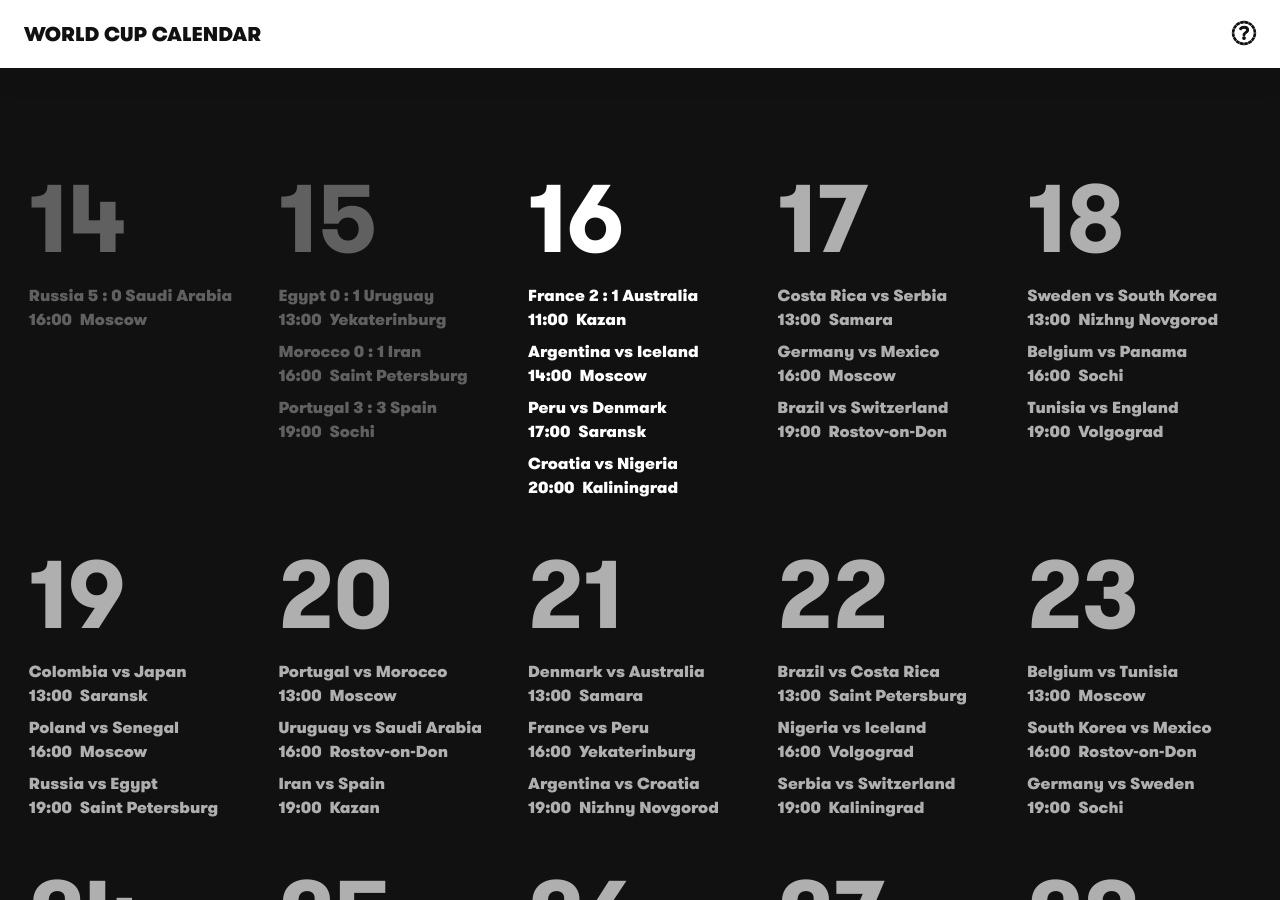
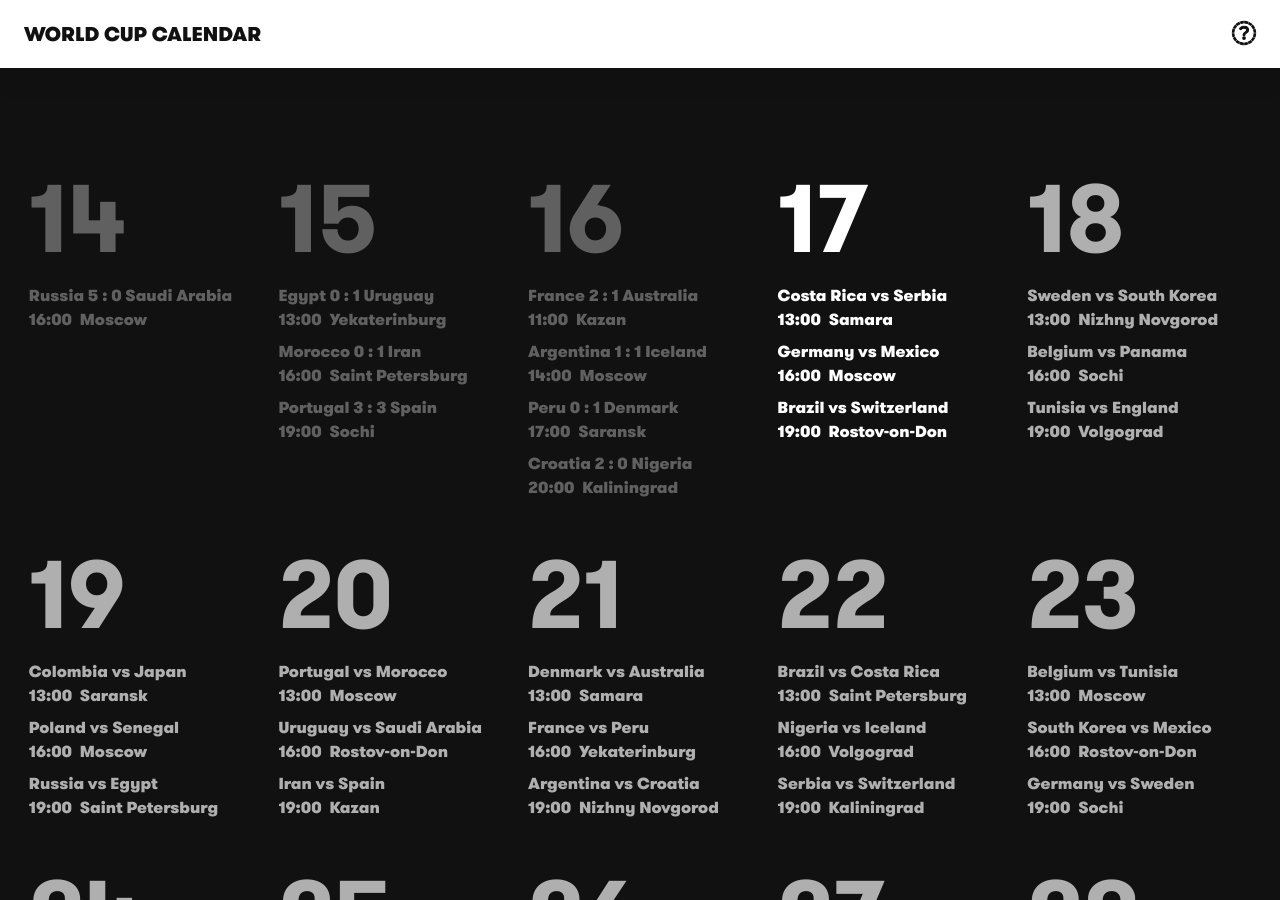
Before and after one commit to iamclydehoel/worldcupcalendar-2018, a Jekyll site: the page built from index.html, in a window 1280 px wide and 900 px high. Built offline with Jekyll 4.4.1, drawn with Linux system fonts in a browser that asks for light colours; nearby versions of some CDN libraries.

Commit message:
Delayed score and day update

```diff
--- a/_data/fixtures.yml
+++ b/_data/fixtures.yml
@@ -36,19 +36,19 @@
 
     - team1: Argentina
       team2: Iceland
-      score:
+      score: '1 : 1'
       time: '14:00'
       venue: Moscow
 
     - team1: Peru
       team2: Denmark
-      score:
+      score: '0 : 1'
       time: '17:00'
       venue: Saransk
 
     - team1: Croatia
       team2: Nigeria
-      score:
+      score: '2 : 0'
       time: '20:00'
       venue: Kaliningrad
 
--- a/index.html
+++ b/index.html
@@ -9,7 +9,7 @@
   <div class="calendar calendar--day">
 
     {% for day in site.data.fixtures %}
-      <div class="day{% if day.date == '16/6' %} day--current{% endif %}">
+      <div class="day{% if day.date == '17/6' %} day--current{% endif %}">
         <h3 class="day__title">{{ day.date | split:'/' | first }}</h3>
         <ul class="fixtures">
           {% for match in day.matches %}
```
